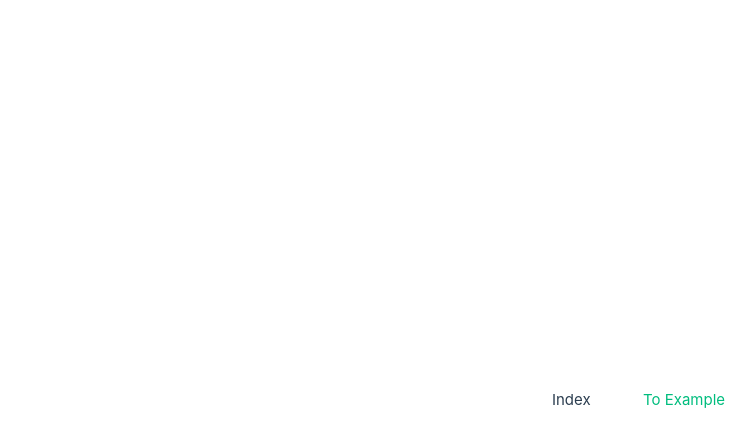
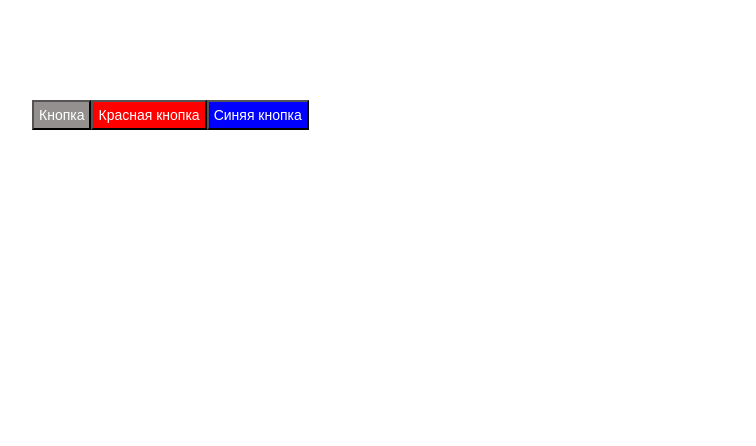
Before and after one commit to reznikovkg/vue-3-docker-compose, a Vue app in the folder vue/: page / in a window 1280 px wide. Shown: the top 446 px of the page, without its empty margins (0-756 px from the left). Built offline with nearby package versions, Linux system fonts and the light colour scheme.

Commit message:
create custom button

```diff
--- a/vue/src/components/pages/IndexPage.vue
+++ b/vue/src/components/pages/IndexPage.vue
@@ -1,17 +1,27 @@
 <template>
-  Index
-
   <div>
-    <RouterLink :to="{ name: $routes.EXAMPLE }">
-     To Example
-    </RouterLink>
+    <CustomButton />
+    <CustomButton type="red">Красная кнопка</CustomButton>
+    <CustomButton type="blue">Синяя кнопка</CustomButton>
   </div>
 </template>
 
-<script setup lang="ts">
+<script>
+import CustomButton from "../ui/CustomButton.vue";
 
+export default {
+  name: "IndexPage",
+  components: {
+    CustomButton,
+  },
+};
 </script>
 
-<style scoped>
-
+<style>
+body {
+  background-color: #fff;
+  display: block;
+  margin-top: 100px;
+  color: #000;
+}
 </style>
--- /dev/null
+++ b/vue/src/components/ui/CustomButton.vue
@@ -0,0 +1,34 @@
+<template>
+  <button class="c-button" :class="`c-button--` + type">
+    <slot>Кнопка</slot>
+  </button>
+</template>
+
+<script>
+export default {
+  name: "CustomButton",
+  props: {
+    type: {
+      default: "default",
+      type: String,
+    },
+  },
+};
+</script>
+
+<style lang="scss" scoped>
+.c-button {
+  color: white;
+  background-color: #949090;
+  font-size: 14px;
+  padding: 5px;
+
+  &--red {
+    background-color: red;
+  }
+
+  &--blue {
+    background-color: blue;
+  }
+}
+</style>
```
